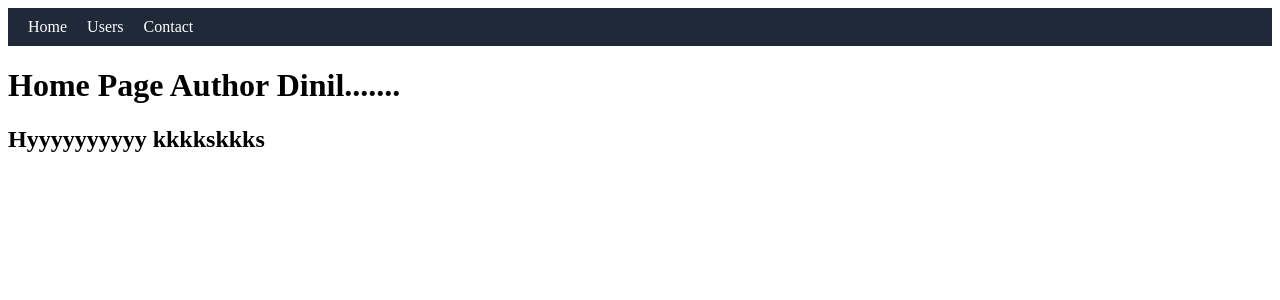
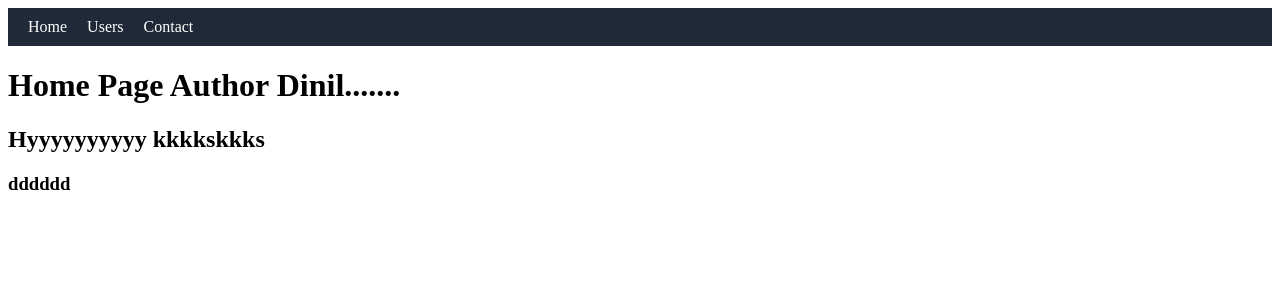
Before and after one commit to dinildamsith/angular-learn, an Angular app: page /home in a window 1280 px wide. Shown: the top 300 px of the page. Built offline with nearby package versions, Linux system fonts and the light colour scheme.

Commit message:
Add hello file
Co-authored-by: Dinil Damsith <dinildamsith52@gmail.com>

```diff
--- a/src/app/pages/home/home.component.html
+++ b/src/app/pages/home/home.component.html
@@ -1,2 +1,3 @@
 <h1>Home Page Author Dinil.......</h1>
 <h2>Hyyyyyyyyyy  kkkkskkks</h2>
+<h3>dddddd</h3>
```
